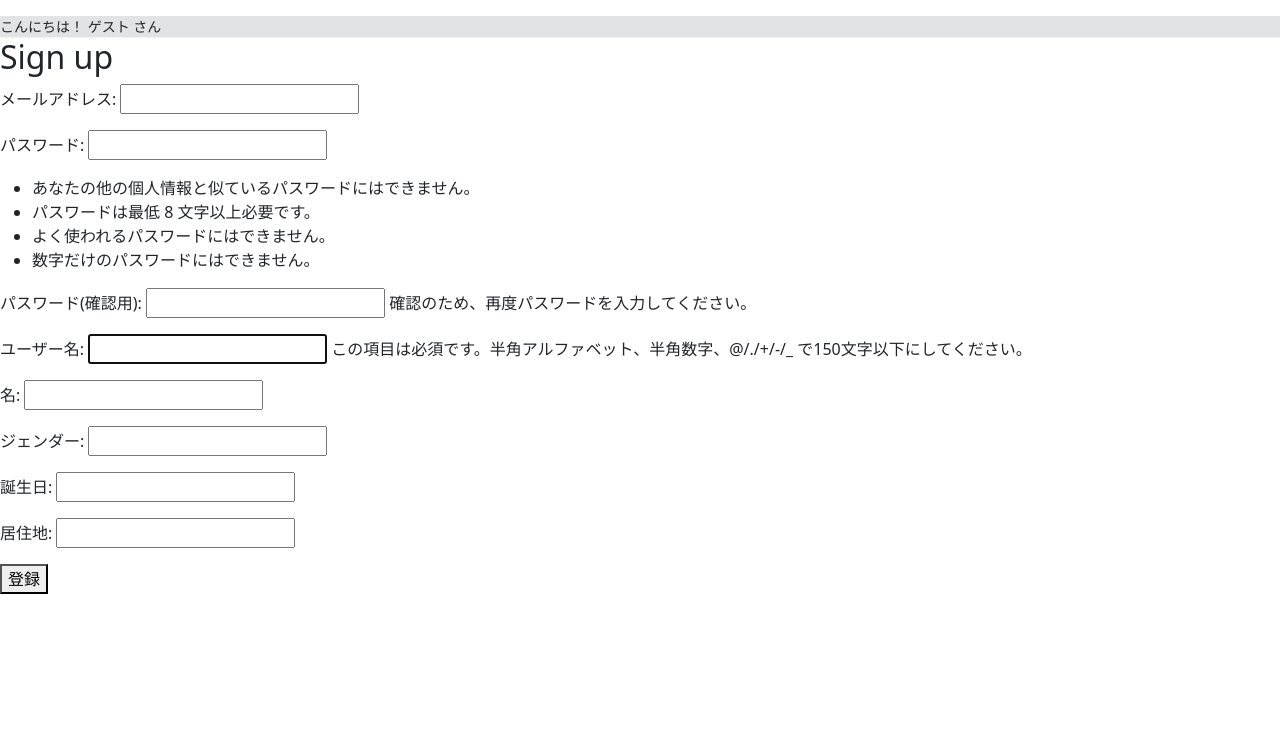
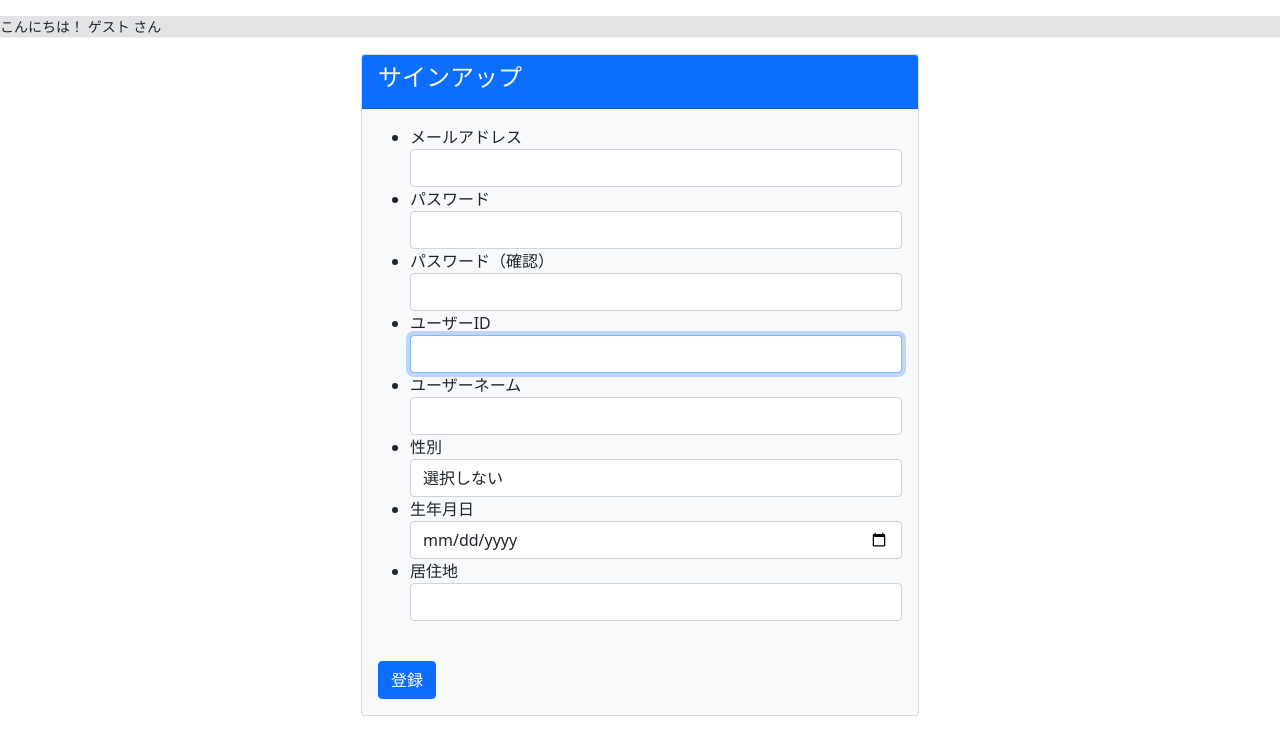
Before and after one commit to taza817/my-app, a Django app: page /signup/ in a window 1280 px wide. Shown: the part 80-812 px from the top of the page. Before the commit the page ends 674 px from the top, so only its background shows below. Run offline with Django 3.2, Linux system fonts and the light colour scheme; some libraries are stand-ins or nearby versions.

Commit message:
フォロー機能（もう一息），サインアップフォームのスタイル

```diff
--- a/mysite/settings.py
+++ b/mysite/settings.py
@@ -38,6 +38,7 @@ INSTALLED_APPS = [
     'django.contrib.messages',
     'django.contrib.staticfiles',
     'sns.apps.SnsConfig',
+    'widget_tweaks',
 ]
 
 MIDDLEWARE = [
--- a/sns/forms.py
+++ b/sns/forms.py
@@ -5,8 +5,9 @@
 
 #SignUp
 class SignUpForm(UserCreationForm) :
-    gender = forms.CharField(max_length=20, required=False, label='ジェンダー')
-    birth_date = forms.DateField(required=False, label='誕生日')
+    gender_choice = [('1','選択しない'),('2','男'),('3',"女"),('4','その他')]
+    gender = forms.ChoiceField(required=False, label='ジェンダー', choices=gender_choice, widget=forms.Select)
+    birth_date = forms.DateField(required=False, label='誕生日', widget=forms.DateInput(attrs={"type":"date"}))
     location = forms.CharField(max_length=20, required=False, label='居住地')
     # intro = forms.CharField(max_length=400, required=False, label='自己紹介', widget=forms.Textarea)
     # account_image = forms.ImageField(upload_to="plofile_pics", blank=True)
--- a/sns/views.py
+++ b/sns/views.py
@@ -42,7 +42,7 @@ class Logout(LogoutView) :
 class FollowBase(LoginRequiredMixin, View) :
     def get(self, request, *args, **kwargs) :
         #ユーザーの特定
-        pk = int(self.kwargs['pk']) +1
+        pk = self.kwargs['pk']                #Mypageビューでmodelに指定しているのはAccountだからself=Account?
         target_user = User.objects.get(pk=pk)
         #フォロー情報を取得,存在しなければ作成
         follow_info = Follow.objects.get_or_create(user=self.request.user)
@@ -56,7 +56,8 @@ class FollowBase(LoginRequiredMixin, View) :
 class FollowMypage(FollowBase) :
     def get(self, request, *args, **kwargs) :
         super().get(request, *args, **kwargs)
-        return redirect('mypage')
+        pk = self.kwargs['pk']                #Mypageビューでmodelに指定しているのはAccountだからself=Account?
+        return redirect('mypage', pk)
 
 
 # Top
@@ -68,8 +69,8 @@ class Top(LoginRequiredMixin, ListView) :
         #フォローリスト内にユーザーが含まれている場合のみクエリセット返す
         follow_info = Follow.objects.get_or_create(user=self.request.user)
         following = follow_info[0].following.all()
-        return Post.objects.all().order_by('-post_date')
-        # return Post.objects.filter(user_id__in=following).order_by('-post_date')
+        # return Post.objects.all().order_by('-post_date')
+        return Post.objects.filter(user_id__in=following).order_by('-post_date')
 
     def get_context_data(self, *args, **kwargs) :
         context = super().get_context_data(*args, **kwargs)
--- a/templates/sns/login.html
+++ b/templates/sns/login.html
@@ -3,7 +3,6 @@
     {% if form.errors %}
       <p>ユーザーID, パスワードが一致しません。</p>
     {% endif %}
-    <div>
       <div class="container">
         <div class="col-md-6 offset-md-3">
           <div class="card mt-3 mb-3 bg-light">
@@ -13,7 +12,7 @@
             </div>
             <!-- カードボディー -->
             <div class="card-body">
-              <form action="" method="POST">
+              <form method="POST">
                 <ul>
                   <li>
                     <label>ユーザーID</label>
--- a/templates/sns/signup_form.html
+++ b/templates/sns/signup_form.html
@@ -1,10 +1,66 @@
 {% extends 'sns/base.html' %}
+{% load widget_tweaks %}
 
 {% block content %}
-  <h2>Sign up</h2>
-  <form method="post">
+<div class="container">
+  <div class="col-md-6 offset-md-3">
+    <div class="card mt-3 mb-3 bg-light">
+      <div class="card-header bg-primary text-light">
+        <h4>サインアップ</h4>
+      </div>
+      <!-- カードボディー -->
+      <div class="card-body">
+        <form method="POST">
+          <ul>
+            <li>
+              <label>メールアドレス</label>
+              {{ form.email |add_class:"form-control" }}
+              {{ form.email.errors }}
+            </li>
+            <li>
+              <label>パスワード</label>
+              {{ form.password1 |add_class:"form-control" }}
+              {{ form.passwprd1.errors }}
+            </li>
+            <li>
+              <label>パスワード（確認）</label>
+              {{ form.password2 |add_class:"form-control" }}
+              {{ form.passwprd2.errors }}
+            </li>
+            <li>
+              <label>ユーザーID</label>
+              {{ form.username |add_class:"form-control" }}
+              {{ form.username.errors }}
+            </li>
+            <li>
+              <label>ユーザーネーム</label>
+              {{ form.first_name |add_class:"form-control" }}
+              {{ form.first_name.errors }}
+            </li>
+            <li>
+              <label>性別</label>
+              {{ form.gender |add_class:"form-control" }}
+              {{ form.gender.errors }}
+            </li>
+            <li>
+              <label>生年月日</label>
+              {{ form.birth_date |add_class:"form-control" }}
+              {{ form.birth_date.errors }}
+            </li>
+            <li>
+              <label>居住地</label>
+              {{ form.location |add_class:"form-control" }}
+              {{ form.location.errors }}
+            </li>
+          </ul>
+            <br>
+          <button type="submit" class="btn btn-primary" >登録</button>
+          <input type="hidden" name="next" value="{{ next }}" />
+          {% csrf_token %}
+        </form>
+      </div>
+    </div>
+  </div>
+</div>
     {% csrf_token %}
-    {{ form.as_p }}
-    <button type="submit">登録</button>
-  </form>
 {% endblock %}
```
Also changed, not shown: templates/sns/mypage.html (+7 -3 lines).
